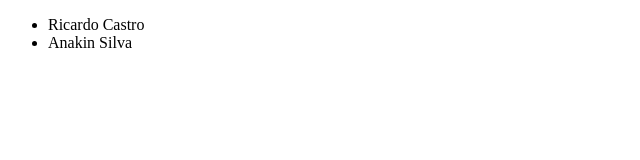
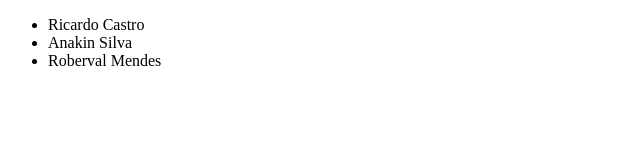
Before and after one commit to ricardocastrosp/aula-git, a plain HTML site: page index.html in a window 1280 px wide. Shown: the whole page, without its empty margins (0-640 px from the left). Drawn offline with Linux system fonts and the light colour scheme.

Commit message:
Inclusão Roberval

```diff
--- a/index.html
+++ b/index.html
@@ -10,6 +10,7 @@
     <ul>
         <li> Ricardo Castro</li>
         <li> Anakin Silva</li>
+        <li> Roberval Mendes</li>
     </ul>
 
 
```
